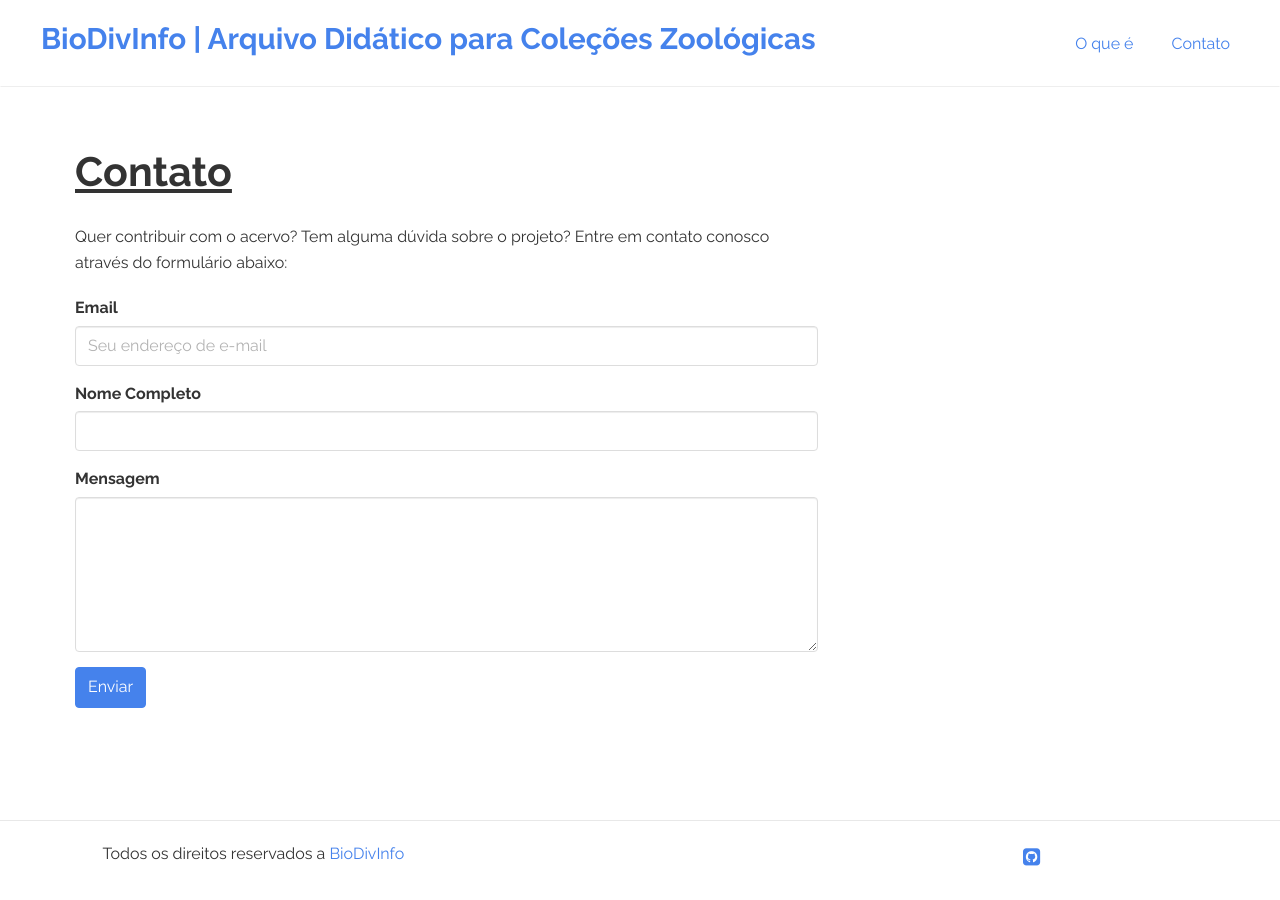
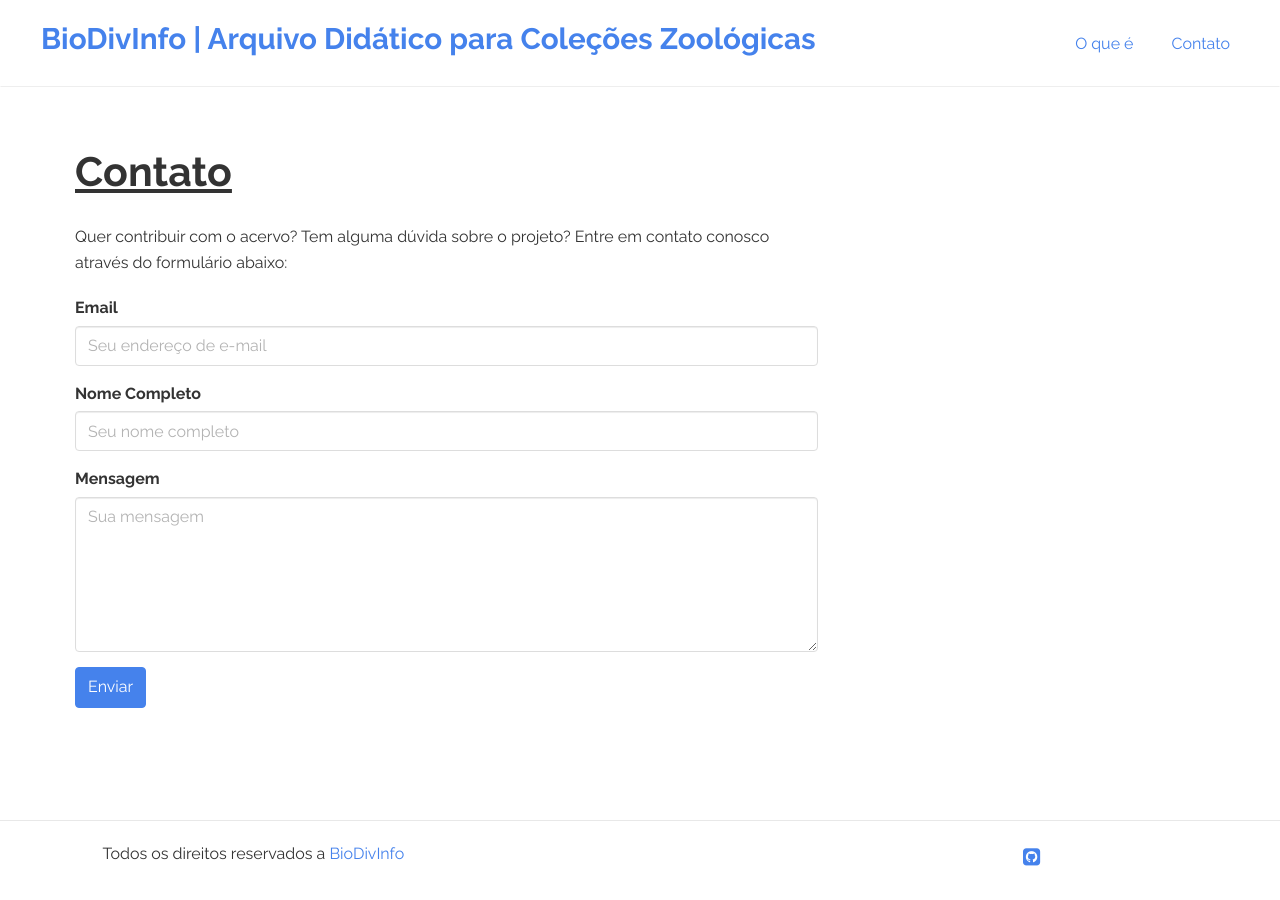
Before and after one commit to BioDivInfo/biodivinfo.github.io, a Jekyll site: the page built from contato.md, in a window 1280 px wide. Built offline with Jekyll 4.4.1, drawn with Linux system fonts in a browser that asks for light colours.

Commit message:
adiciona placeholders no formulário de contato

```diff
--- a/_includes/contactform.html
+++ b/_includes/contactform.html
@@ -5,11 +5,11 @@
   </div>
   <div class="form-group">
     <label>Nome Completo</label>
-    <input type="text" name="entry.1120708310" class="form-control" />
+    <input type="text" name="entry.1120708310" class="form-control" placeholder="Seu nome completo" />
   </div>
   <div class="form-group">
     <label>Mensagem</label>
-    <textarea name="entry.1158159828" class="form-control" rows="6" required></textarea>
+    <textarea name="entry.1158159828" class="form-control" rows="6" required placeholder="Sua mensagem"></textarea>
   </div>
   <input type="submit" class="btn btn-primary" value="Enviar" />
 </form>
```
